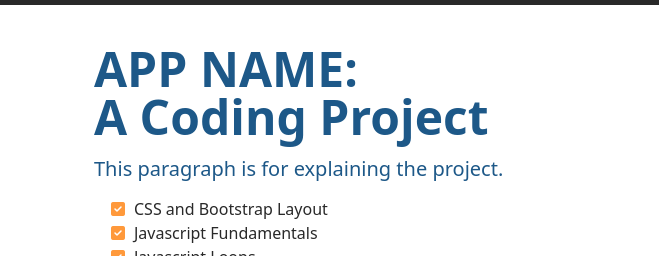
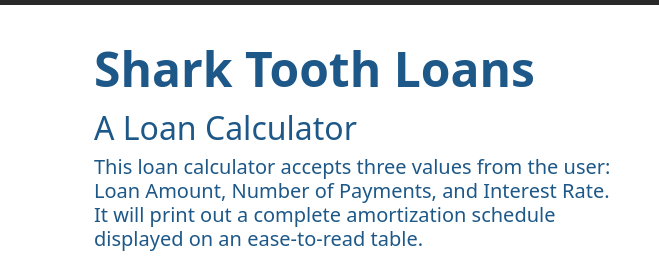
Before and after one commit to shanehendrickson/loan-shark, a plain HTML site: page index.html in a window 1280 px wide. Shown: the part 51-307 px from the top of the page, 0-659 px from the left. Drawn offline with nearby package versions, Linux system fonts and the light colour scheme.

Commit message:
minor text changes

```diff
--- a/index.html
+++ b/index.html
@@ -56,9 +56,10 @@
        <div class="container col-xxl-8 px-4 py-5">
            <div class="row g-5 py-5 row-cols-1 row-cols-lg-2">
             <div class="col order-last order-lg-first">
-                <h1 class="display-5 fw-bold lh-1 mb-3">APP NAME:<br>A Coding Project</h1>
+                <h1 class="display-5 fw-bold lh-1 mb-3">Shark Tooth Loans</h1>
+                <h2>A Loan Calculator</h2>
                 <h4 class="lead">
-                    This paragraph is for explaining the project.
+                    This loan calculator accepts three values from the user: Loan Amount, Number of Payments, and Interest Rate. It will print out a complete amortization schedule displayed on an ease-to-read table.
                 </h4>
                 <ul class="fa-ul pt-2 checklist">
                     <li><span class="fa-li"><i class="fas fa-check-square"></i></span>CSS and Bootstrap Layout</li>
```
Also changed, not shown: app.html (+1 -1 lines).
